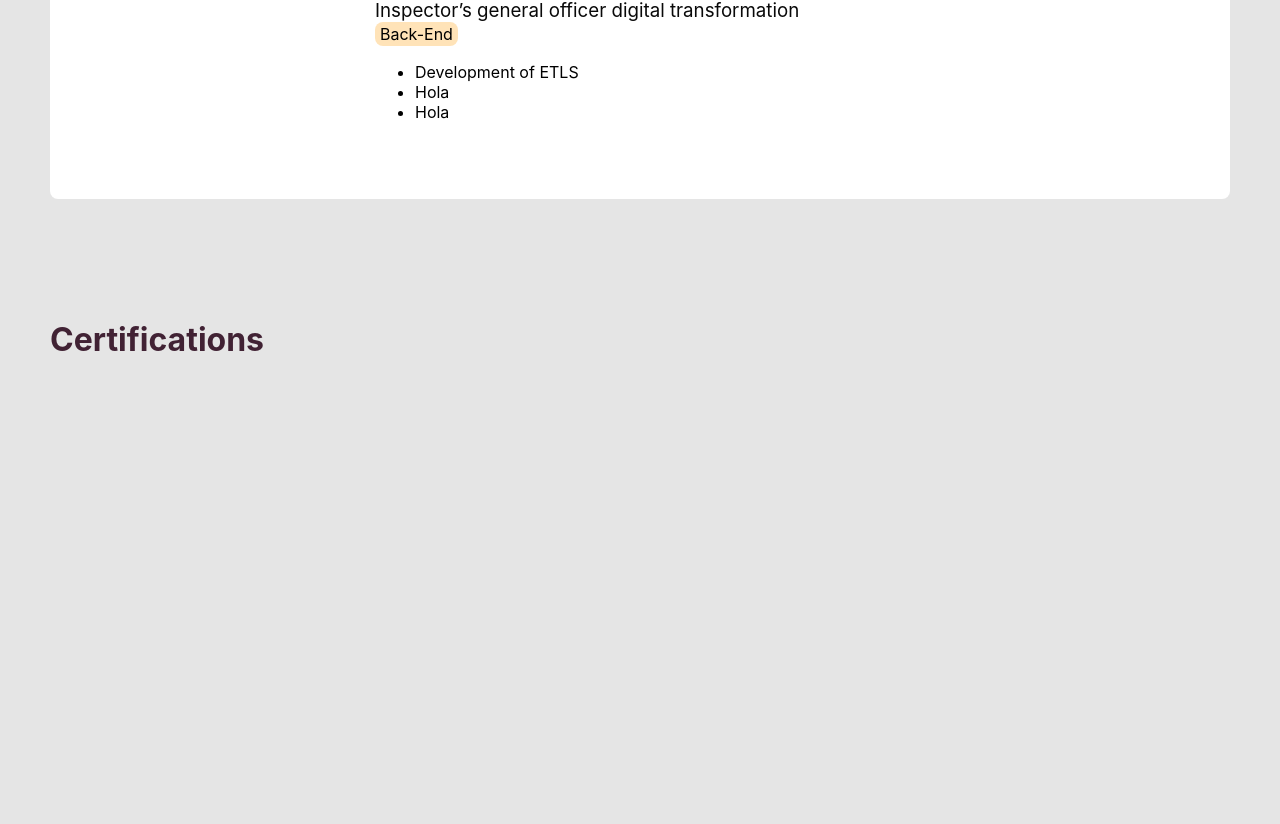
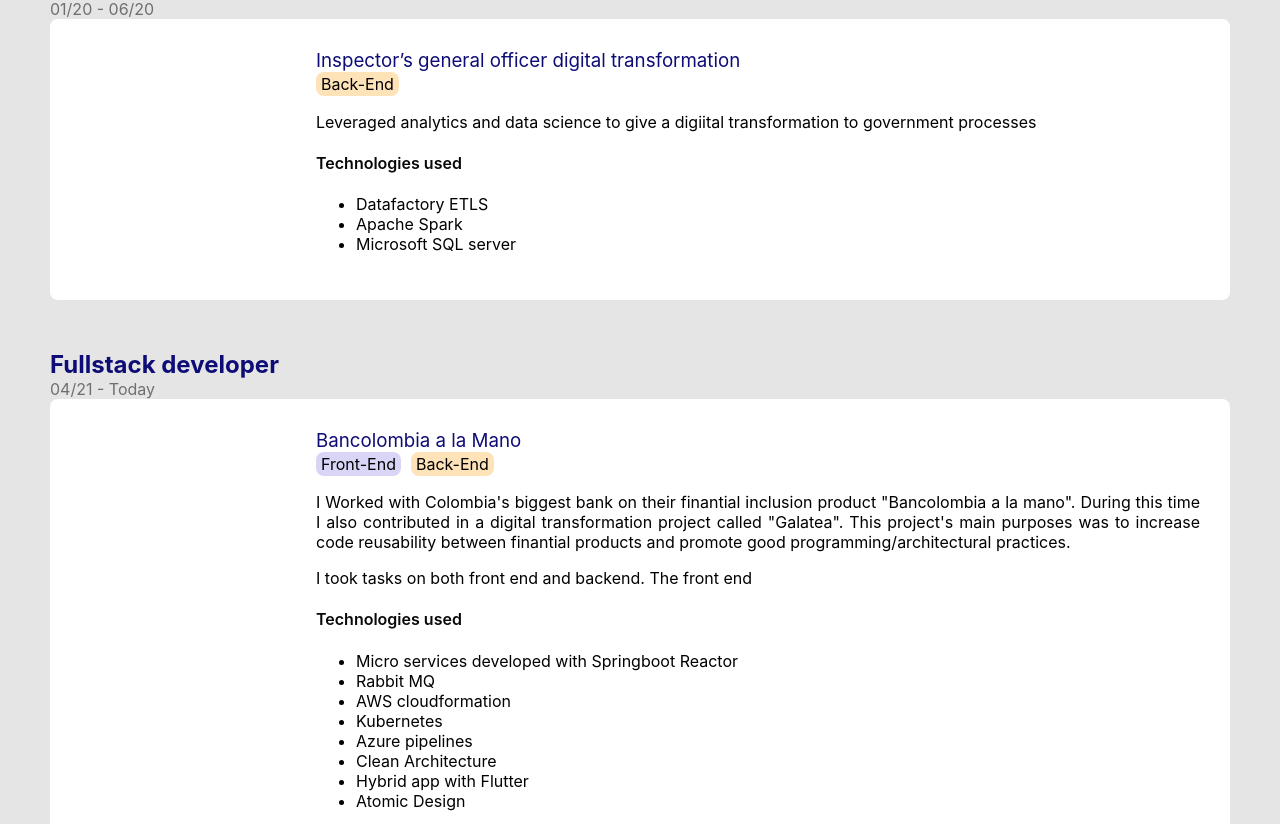
Before and after one commit to jp-campos/personal-page-react, a React (Create React App) app: page / in a window 1280 px wide. Shown: the part 2176-3000 px from the top of the page. Before the commit the page ends 2557 px from the top, so only its background shows below. Built offline with nearby package versions, Linux system fonts and the light colour scheme.

Commit message:
Initial text content

```diff
--- a/src/components/Card.js
+++ b/src/components/Card.js
@@ -13,23 +13,38 @@
   border-radius: 8px;
   background-color: white;
   width: 100%;
+  margin-bottom: 50px;
+`
+
+
+
+
+const Left = styled.div`
+  width:20%;
+  border-radius: 8px 0px 0px 8px;
+`
+
+
+const Right = styled.div`
+  width:80%;
+  border-radius: 0px 8px 8px 0px;
+  padding: 30px;
 `
 
 function Card(props) {
 
-  let imageStyle = props.imageBackground ? backgroundStyle : {};
-  let contentStyle = props.contentBackground ? backgroundStyle : {};
+
 
   return (
     <StyledCard>
 
-        <div style={imageStyle} className="card-image">
-          Imagen
-        </div>
+      <Left>
+        {props.left}
+      </Left>
 
-        <div style={contentStyle} className="card-content">
+      <Right>
         {props.children}
-        </div>
+      </Right>
     </StyledCard>
   );
 }
--- a/src/components/ExpandableCard.js
+++ b/src/components/ExpandableCard.js
@@ -3,6 +3,7 @@
 import { Row, RowSpaceAround, RowSpaceBetween } from "../styled_foundations/layout"
 import { H3 } from "../styled_foundations/text"
 import Icon from "./Icon"
+import IconText from "./IconText"
 
 
 
@@ -47,6 +48,10 @@
 
 `
 
+const StyledSpan = styled.span`
+    margin-right: 5px;
+`
+
 
 export default function ExpandableCard(props){
 
@@ -54,12 +59,14 @@
     return <StyledCard>
         <Title>{props.children}</Title>
         <IconContainer>
-        {props.assets.map(el => <Icon asset={el}></Icon>)}
+            {props.assets.map(el => <Icon asset={el}></Icon>)}
         </IconContainer>
         <SeeMore>
 
-        <span>Expand</span>
-        <Icon asset='expand'></Icon>
+
+
+        <StyledSpan>Expand</StyledSpan>
+        <Icon height="15" width="15" asset='expand'></Icon>
 
         </SeeMore>
     </StyledCard>
--- a/src/components/Navigator.js
+++ b/src/components/Navigator.js
@@ -1,6 +1,5 @@
 import React, { useEffect, useRef, useState } from "react"
 import Hero from "./Hero"
-import { NAV_ITEM_LABELS } from "./nav_bar/constants"
 
 
 export default function Navigator({ sectionRefs, children }) {
--- a/src/components/Tag.js
+++ b/src/components/Tag.js
@@ -6,6 +6,7 @@
     border-radius: 8px;
     padding: 2px 5px;
     display: inline-flex;
+    margin-right: 10px;
 `
 
 export default function Tag(props){
--- a/src/index.css
+++ b/src/index.css
@@ -28,16 +28,6 @@
 
 
 
-.card-image{
-  width:25%;
-  border-radius: 8px 0px 0px 8px;
-}
-.card-content{
-  width:75%;
-  border-radius: 0px 8px 8px 0px;
-  padding: 30px;
-}
-
 .about-container{
   width: 100%;
   display:flex;
--- a/src/sections/AboutMe.js
+++ b/src/sections/AboutMe.js
@@ -29,7 +29,9 @@
             </IconsContainer>
 
             <p>
-                I am a {currAge()} years old Systems and Computing engineer with {yearsExp()} of experience.
+                I am a {currAge()} years old Systems and Computing engineer  from the University of the Andes with {yearsExp()} of experience.
+                I am fluent in English and Spanish with strong verbal, written and listening skills to talk to both technichal and functional coworkers.
+                I enjoy coding to solve challeging problems. Other things I enjoy are going outdoors, climbing, and ultimate frisbee.
             </p>
         </Card>
     </Section>
--- a/src/sections/Certs.js
+++ b/src/sections/Certs.js
@@ -2,7 +2,7 @@
 
 export default function Certs({innerRef}){
 
-    return <Section title="Certifications">
+    return <Section title="Certifications" innerRef={innerRef}>
 
 
     </Section>
--- a/src/sections/Experience.js
+++ b/src/sections/Experience.js
@@ -8,6 +8,11 @@
 
 const DateText = styled.span`
     color: #6F6F6F;
+`
+
+const TextJustify = styled.span`
+ text-align: justify;
+  text-justify: inter-word;
 `
 
 export default function Experience({ innerRef }) {
@@ -21,10 +26,51 @@
         <Card>
             <H3>Inspector’s general officer  digital transformation</H3>
             <Tag color={colors.backEndTagBg}>Back-End</Tag>
+
+            <TextJustify>
+                 <p> Leveraged analytics and data science to give a digiital transformation to government processes</p>
+            </TextJustify>
+
+            <H4> Technologies used</H4>
             <ul>
-                <li>Development of ETLS </li>
-                <li>Hola</li>
-                <li>Hola</li>
+                <li>Datafactory ETLS </li>
+                <li>Apache Spark</li>
+                <li>Microsoft SQL server</li>
+            </ul>
+        </Card>
+
+
+        <H2>Fullstack developer</H2>
+        <DateText>04/21 - Today</DateText>
+        <Card>
+            <H3>Bancolombia a la Mano</H3>
+            <Tag color={colors.frontEndTagBg}>Front-End</Tag>
+            <Tag color={colors.backEndTagBg}>Back-End</Tag>
+            <TextJustify>
+                 <p>I Worked with Colombia's biggest bank on their finantial inclusion product "Bancolombia a la mano".
+                During this time I also contributed in a digital transformation project called "Galatea". This project's main purposes
+                was to increase code reusability between finantial products and promote good programming/architectural practices.
+                </p>
+                <p>
+                    I took tasks on both front end and backend. The front end
+                </p>
+            </TextJustify>
+
+            <H4> Technologies used</H4>
+            <ul>
+                <li>Micro services developed with Springboot Reactor</li>
+                <li>Rabbit MQ</li>
+
+                <li>AWS cloudformation</li>
+                <li>Kubernetes</li>
+                <li>Azure pipelines</li>
+                <li>Clean Architecture</li>
+
+
+                <li>Hybrid app with Flutter</li>
+                <li>Atomic Design</li>
+
+
             </ul>
         </Card>
     </Section>
--- a/src/styled_foundations/text.js
+++ b/src/styled_foundations/text.js
@@ -13,12 +13,12 @@
 `
 
 export const H3 = styled.h3`
-  color: #090909;
+  color: #0E0C76;
   font-weight: 400;
     margin: 0px;
 `
 export const H4 = styled.h4`
   color: #090909;
-  font-weight: 400;
+  font-weight: 600;
 
 `
```
Lines whose indentation alone changed are shown as unchanged.
